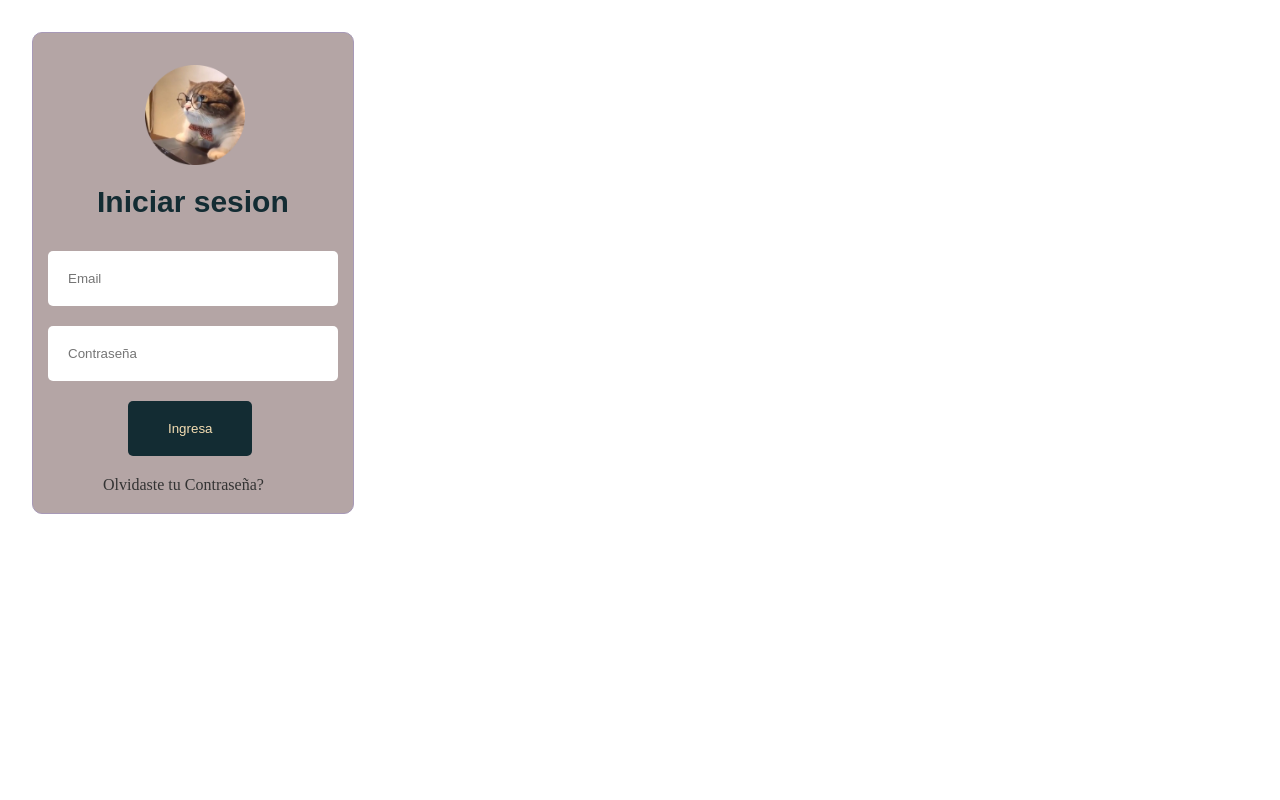
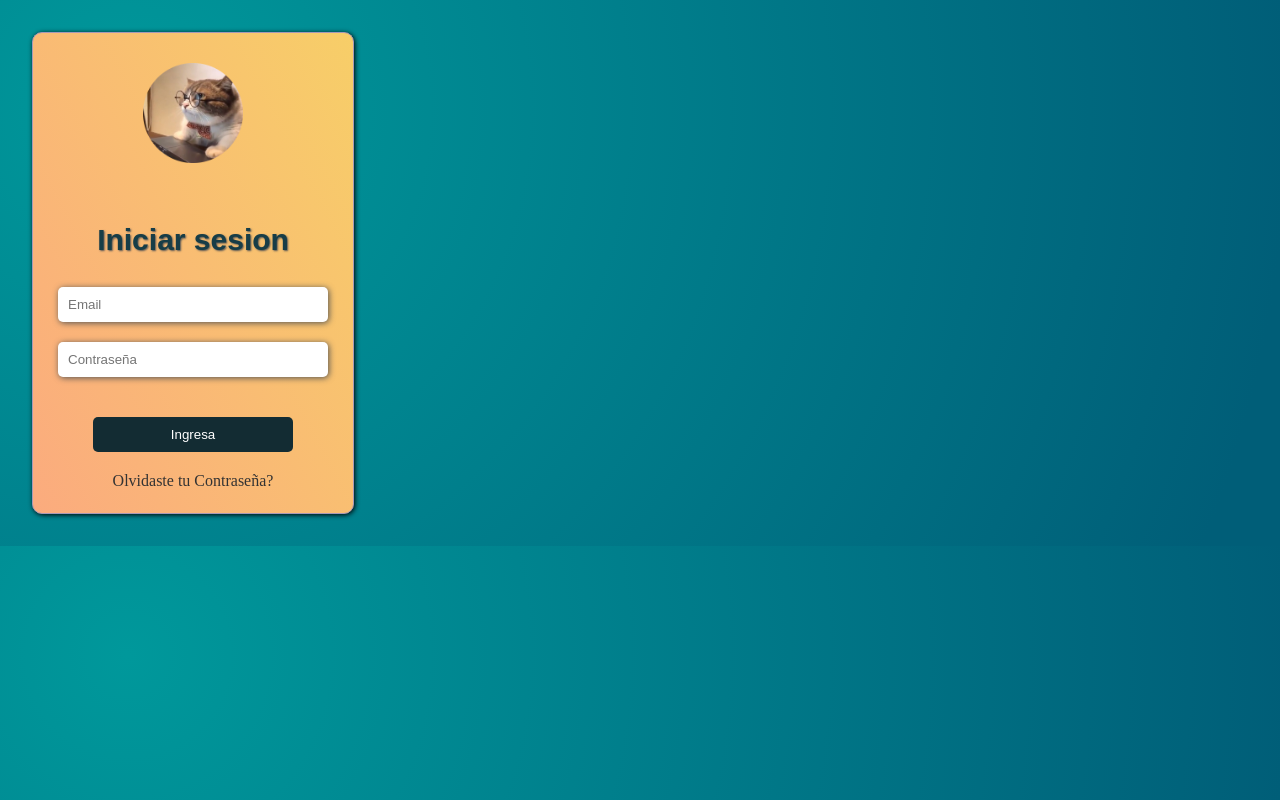
Before and after one commit to martinimbastari/Login-Landing, a plain HTML site: page index.html in a window 1280 px wide. Drawn offline with Linux system fonts and the light colour scheme.

Commit message:
renove todo el login

```diff
--- a/index.html
+++ b/index.html
@@ -10,12 +10,20 @@
 <body>
     <article class="contenedor">
         <div class="box">
-            <img src="./img/perfil gato.png" width="100px" height="100px" alt="">
+            <div class="contenedor__img">
+                <img src="./img/perfil gato.png" width="100px" height="100px" alt="">
+            </div>
             <h1>Iniciar sesion</h1>
-            <label for=""><input type="email" placeholder="Email"></label>
-            <label for=""><input type="password" placeholder="Contraseña"></label>
-            <button class="btn">Ingresa</button>
-            <a href="">Olvidaste tu Contraseña?</a>
+            <div class="contenedor__inputs">
+                <form class="" action="">
+                    <label for=""><input type="email" placeholder="Email"></label>
+                    <label for=""><input type="password" placeholder="Contraseña"></label>
+                    </form>
+            </div>
+            <div class="contenedor__btn">
+                <button class="btn">Ingresa</button>
+                  <a href="">Olvidaste tu Contraseña?</a>
+            </div>
         </div>
     </article>
 
--- a/style.css
+++ b/style.css
@@ -6,56 +6,74 @@
     @import url('https://fonts.googleapis.com/css2?family=Poppins&display=swap');
 }
 
+body {
+    background-image: radial-gradient( circle farthest-corner at 10% 20%,  rgba(0,152,155,1) 0.1%, rgba(0,94,120,1) 94.2% );
+}
+
 .contenedor {
-    background-color: #B4A5A5;
+    background-color: #FBAB7E;
+    background-image: linear-gradient(62deg, #FBAB7E 0%, #F7CE68 100%);
     margin: 2rem;
     max-width: 20rem;
     height: 30rem;
     border: 1px solid #A799B7;
     border-radius: 10px;
+    box-shadow: 1px 1px 5px;
+}
 
+.contenedor__img {
+    display: flex;
+    justify-content: center;
+    padding: 30px;
+    border-radius: 10px;
 }
+
 
 .box {
     height: 29rem;
  }
 
- .box img {
-     margin-left: 7rem;
-     margin-top: 2rem;
- }
 
  h1 {
     font-family: 'Poppins', sans-serif;
     font-size: 30px;
-    margin-left: 4rem;
-    margin-top: 1rem;
-    margin-bottom: 2rem;
-    color: #132C33;
+    font-weight: 600;
+    text-align: center;
+    text-shadow: 1px 1px 2px rgb(83, 83, 83);
+    padding: 30px;
+    color: #173d47;
+ }
+
+
+ form {
+     text-align: center;
  }
 
  input {
-     padding: 20px;
+     padding: 10px;
      width: 250px;
-     margin: 0px 0px 20px 15px;
+     margin: 0px 0px 20px ;
      border: 0px solid grey;
      border-radius: 5px;
+     box-shadow: 1px 1px 6px rgb(83, 83, 83);
  }
 
 input:hover {
-
     border: 2px solid steelblue;
 }
 
+.contenedor__btn {
+    margin: 20px;
+    display: grid;
+    justify-content: center;
+}
+
  .btn {
-     display: block;
-     padding: 20px 40px 20px 40px ;
-     margin-left: 95px;
-     margin-bottom: 20px;
-     border: 0px solid;
-     color: wheat;
+     padding: 10px;
+     border-radius: 5px;
+     border: 0px;
+     color: white;
      background-color: #132C33;
-     border-radius: 5px;
  }
 
  .btn:hover {
@@ -65,8 +83,8 @@ input:hover {
 
  a {
      text-decoration: none;
-     margin-left: 70px;
      color: #333;
+     padding: 20px;
  }
 
  a:hover {
```
